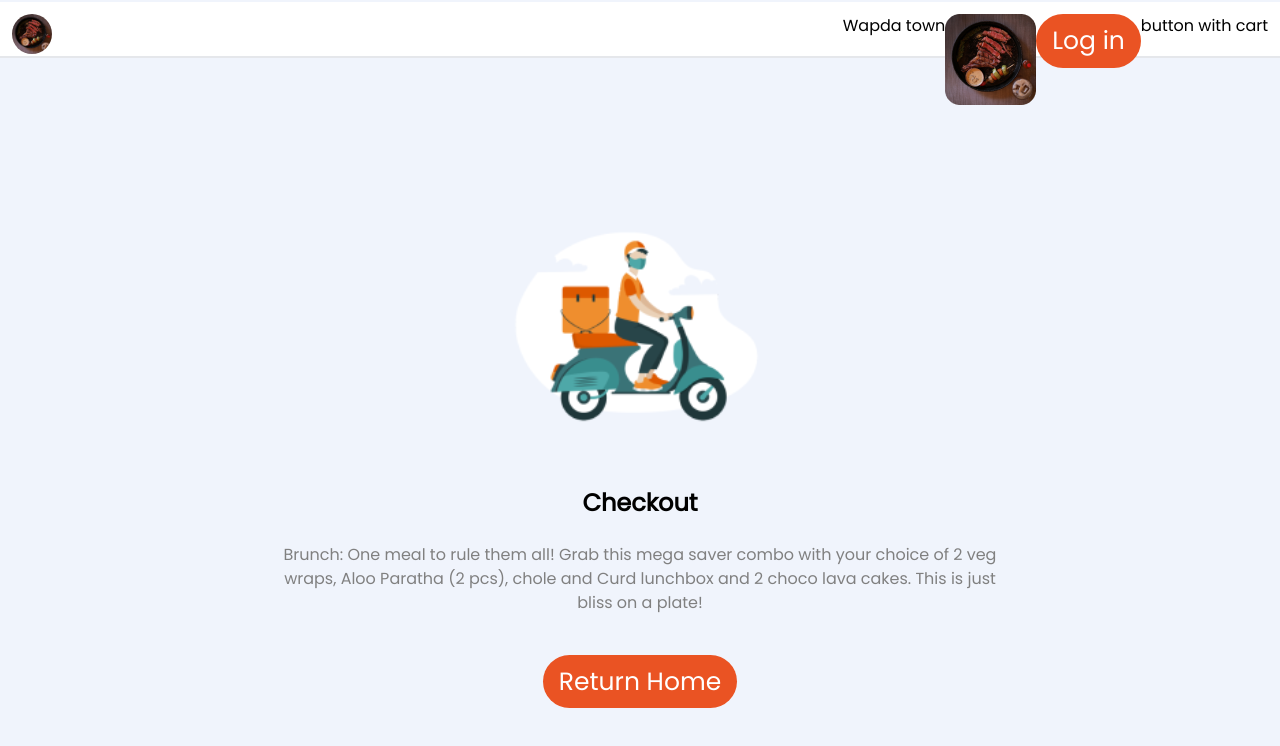
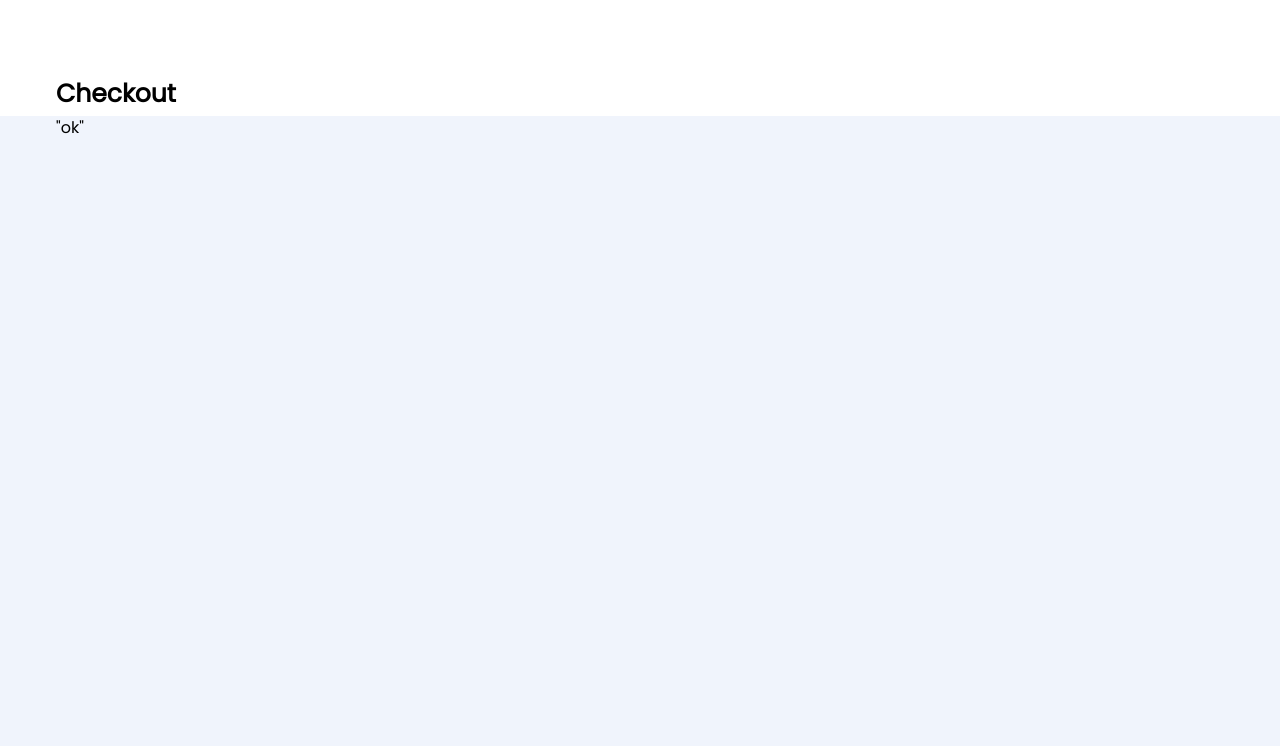
Before and after one commit to waleedejaz9/react-grocer-test, a React (Vite) app: page /checkout in a window 1280 px wide. Shown: the top 746 px of the page. Built offline with nearby package versions, Linux system fonts and the light colour scheme.

Commit message:
layout-setting

```diff
--- a/src/Layout/DashboardLayout.tsx
+++ b/src/Layout/DashboardLayout.tsx
@@ -3,7 +3,7 @@ import { AppHeader } from "../components";
 export const DashboardLayout = () => {
   return (
     <div className="tw-bg-dashBg">
-      <AppHeader />
+      {/* <AppHeader /> */}
       <Outlet />
     </div>
   );
--- a/src/app/Checkout/index.tsx
+++ b/src/app/Checkout/index.tsx
@@ -1,26 +1,17 @@
 import Container from "../../components/Container";
-import Button from "../../components/Button";
-import checkout from "../../assets/checkout.svg";
+import Hero from "../../components/Hero";
+
 export const Checkout = () => {
   return (
-    <Container>
-      <h2 className="text-2xl font-semibold text-center sm:hidden">
-        "Congratulations! Your Order Has Been Placed!"
-      </h2>
-      <img className="max-w-[17rem]" src={checkout} />
-      <div className="py-10">
-        <h2 className="text-2xl font-semibold text-center">
-          Checkout
-        </h2>
-        <p className="pt-6 text-paragraph font-normal max-w-[45rem] text-center hidden sm:block">
-          Brunch: One meal to rule them all! Grab this mega saver combo with
-          your choice of 2 veg wraps, Aloo Paratha (2 pcs), chole and Curd
-          lunchbox and 2 choco lava cakes. This is just bliss on a plate!
-        </p>
+    <>
+      <div className=" md:bg-white md:h-5/12 mt-54 pb-1">
+        <div className="w-full sm:w-9/12 lg:w-auto lg:max-w-[49rem] xl:max-w-[73rem] mx-auto">
+          <Hero text={"Checkout"} />
+        </div>
       </div>
-      <Button text="Return Home" />
-
-    </Container>
-
+      <Container classes="w-full sm:w-9/12 lg:w-auto lg:max-w-[49rem] xl:max-w-[73rem] mx-auto h-screen ">
+        "ok"
+      </Container>
+    </>
   );
 };
--- a/src/app/MyBucket/index.tsx
+++ b/src/app/MyBucket/index.tsx
@@ -2,12 +2,11 @@
 import Hero from "../../components/Hero";
 import PriceSection from "../../components/PriceSection";
 import Products from "../../components/Products.tsx";
-import greenSalad from "../../assets/greenSalad.png"
-import steak from "../../assets/steak.png"
-import mixedSalad from "../../assets/mixedSalad.png"
-import cake from "../../assets/cake.png"
-import FreshVegetable from "../../assets/FreshVegetable.png"
-
+import greenSalad from "../../assets/greenSalad.png";
+import steak from "../../assets/steak.png";
+import mixedSalad from "../../assets/mixedSalad.png";
+import cake from "../../assets/cake.png";
+import FreshVegetable from "../../assets/FreshVegetable.png";
 
 export const MyBucket = () => {
   const productsList = [
@@ -18,7 +17,7 @@ export const MyBucket = () => {
       },
       name: "Green Salad with mashed potatoes",
       quantity: 2,
-      price: 24.44
+      price: 24.44,
     },
     {
       image: {
@@ -27,7 +26,7 @@ export const MyBucket = () => {
       },
       name: "Fresh vegetable salad",
       quantity: 1,
-      price: 11.22
+      price: 11.22,
     },
     {
       image: {
@@ -36,7 +35,7 @@ export const MyBucket = () => {
       },
       name: "Mixed salad with strawberries and watermelon",
       quantity: 1,
-      price: 12.44
+      price: 12.44,
     },
     {
       image: {
@@ -45,7 +44,7 @@ export const MyBucket = () => {
       },
       name: "grilled beef steak with mushroom sauce",
       quantity: 3,
-      price: 75.81
+      price: 75.81,
     },
     {
       image: {
@@ -54,7 +53,7 @@ export const MyBucket = () => {
       },
       name: "Vegan strawberry cake",
       quantity: 1,
-      price: 10.12
+      price: 10.12,
     },
     {
       image: {
@@ -63,7 +62,7 @@ export const MyBucket = () => {
       },
       name: "Vegan strawberry cake",
       quantity: 1,
-      price: 10.12
+      price: 10.12,
     },
     {
       image: {
@@ -72,33 +71,27 @@ export const MyBucket = () => {
       },
       name: "Vegan strawberry cake",
       quantity: 1,
-      price: 10.12
+      price: 10.12,
     },
-  ]
+  ];
 
   return (
     <div>
       <div className="flex justify-center md:bg-white md:h-5/12 mt-54">
-    <div className="w-10/12 xl:w-9/12">
-      <Hero text={"My Bucket"} />
-
-    </div>
+        <div className="w-10/12 xl:w-9/12">
+          <Hero text={"My Bucket"} />
+        </div>
       </div>
       <div className="flex justify-center">
-
-        <div className="" style={{ "width": "88%" }}>
-
+        <div className="" style={{ width: "88%" }}>
           <div className="" style={{ marginTop: "30px" }}>
             <Products productsArray={productsList} />
             <div className="mt-14 md:mt-10 flex justify-center md:justify-end md:mr-20">
               <PriceSection price={233.03} buttonText="Checkout" />
             </div>
-
           </div>
         </div>
       </div>
     </div>
-
-
   );
 };
--- /dev/null
+++ b/src/app/OrderPlaced/index.tsx
@@ -0,0 +1,22 @@
+import Container from "../../components/Container";
+import Button from "../../components/Button";
+import checkout from "../../assets/checkout.svg";
+export const OrderPlaced = () => {
+  return (
+    <Container classes="w-full sm:w-9/12 lg:w-auto lg:max-w-[49rem] xl:max-w-[73rem] mx-auto h-screen flex flex-col justify-center items-center">
+      <h2 className="text-2xl font-semibold text-center sm:hidden">
+        "Congratulations! Your Order Has Been Placed!"
+      </h2>
+      <img className="max-w-[17rem]" src={checkout} />
+      <div className="py-10">
+        <h2 className="text-2xl font-semibold text-center">Checkout</h2>
+        <p className="pt-6 text-paragraph font-normal max-w-[45rem] text-center hidden sm:block">
+          Brunch: One meal to rule them all! Grab this mega saver combo with
+          your choice of 2 veg wraps, Aloo Paratha (2 pcs), chole and Curd
+          lunchbox and 2 choco lava cakes. This is just bliss on a plate!
+        </p>
+      </div>
+      <Button text="Return Home" />
+    </Container>
+  );
+};
--- a/src/app/index.ts
+++ b/src/app/index.ts
@@ -1,2 +1,3 @@
+export { OrderPlaced } from "./OrderPlaced";
+export { MyBucket } from "./MyBucket";
 export { Checkout } from "./Checkout";
-export { MyBucket } from "./MyBucket";
--- a/src/components/Container.tsx
+++ b/src/components/Container.tsx
@@ -1,8 +1,4 @@
-const Container = ({children}: {children:any}) =>{
-return (
-    <div className="w-full sm:w-9/12 lg:w-auto lg:max-w-[49rem] xl:max-w-[73rem] mx-auto h-screen flex flex-col justify-center items-center">
-        {children}
-    </div>
-)
-}
+const Container = ({ classes, children }: { classes: any; children: any }) => {
+  return <div className={classes}>{children}</div>;
+};
 export default Container;
--- a/src/router/Routes.tsx
+++ b/src/router/Routes.tsx
@@ -3,16 +3,15 @@ import { Routes, Route } from "react-router-dom";
 
 // import { AppUrls } from "@/static/app_routes";
 import { DashboardLayout } from "../Layout";
-import { Checkout } from "../app/index";
-import { MyBucket } from "../app/index";
+import { OrderPlaced, MyBucket, Checkout } from "../app/index";
 
 const AppRoutes = () => {
   return (
     <Routes>
-        <Route path="/" element={<DashboardLayout />}>
+      <Route path="/" element={<DashboardLayout />}>
+        <Route path="/order-placed" element={<OrderPlaced />} />
+        <Route path="/my-bucket" element={<MyBucket />} />
         <Route path="/checkout" element={<Checkout />} />
-        <Route path="/my-bucket" element={<MyBucket />} />
-
       </Route>
     </Routes>
   );
```
Also changed, not shown: 1 other file (tests, documents, lock files or other folders).
